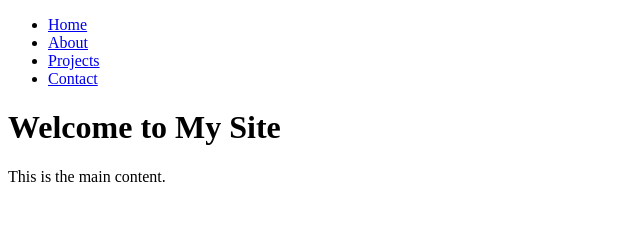
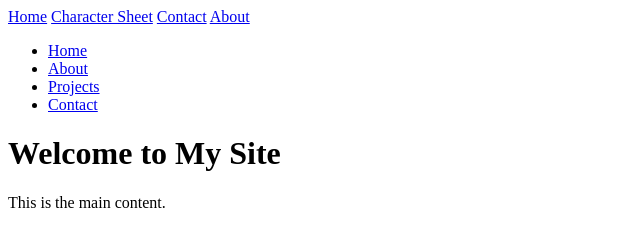
Before and after one commit to PurpleRabbit12/purplerabbit12.github.io, a plain HTML site: page index.html in a window 1280 px wide. Shown: the whole page, without its empty margins (0-640 px from the left). Drawn offline with Linux system fonts and the light colour scheme.

Commit message:
Update index.html

```diff
--- a/index.html
+++ b/index.html
@@ -6,20 +6,26 @@
     <title>Aelira Duskwind - Character Sheet</title>
     <link rel="stylesheet" href="styles.css">
 </head>
+
 <body onload="loadNavbar()">
 
-  <!-- <div class="topnav">
+  <div class="topnav">
     <a class="active" href="index.html">Home</a>
     <a href="CharacterSheet.html">Character Sheet</a>
     <a href="#contact">Contact</a>
     <a href="About.html">About</a>
-  </div> -->
+  </div>
 
   <div id="navbar"></div>
+
   <main>
     <h1>Welcome to My Site</h1>
     <p>This is the main content.</p>
   </main>
+
+
+
+
 
   <script>
     function loadNavbar() {
```
